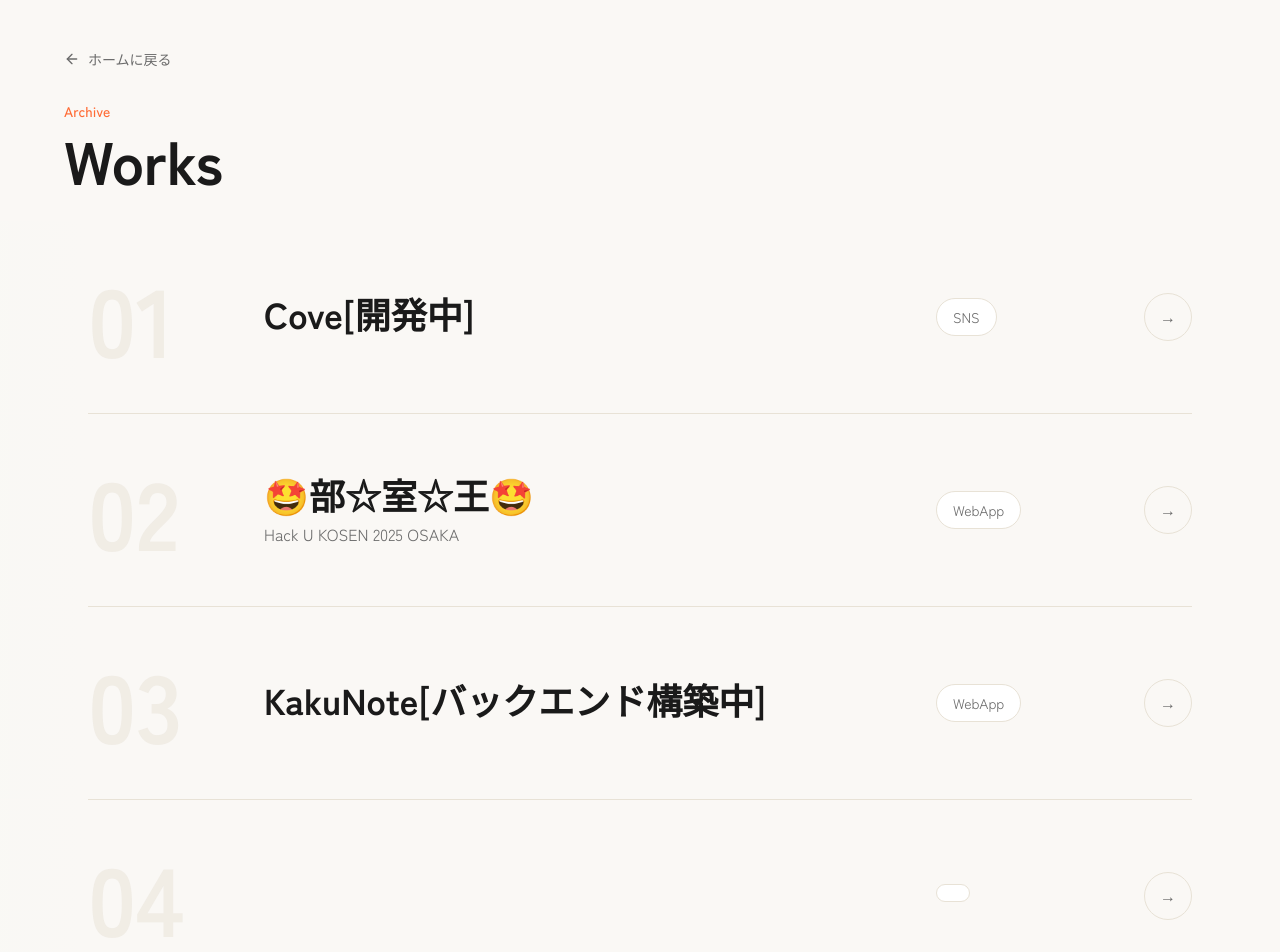
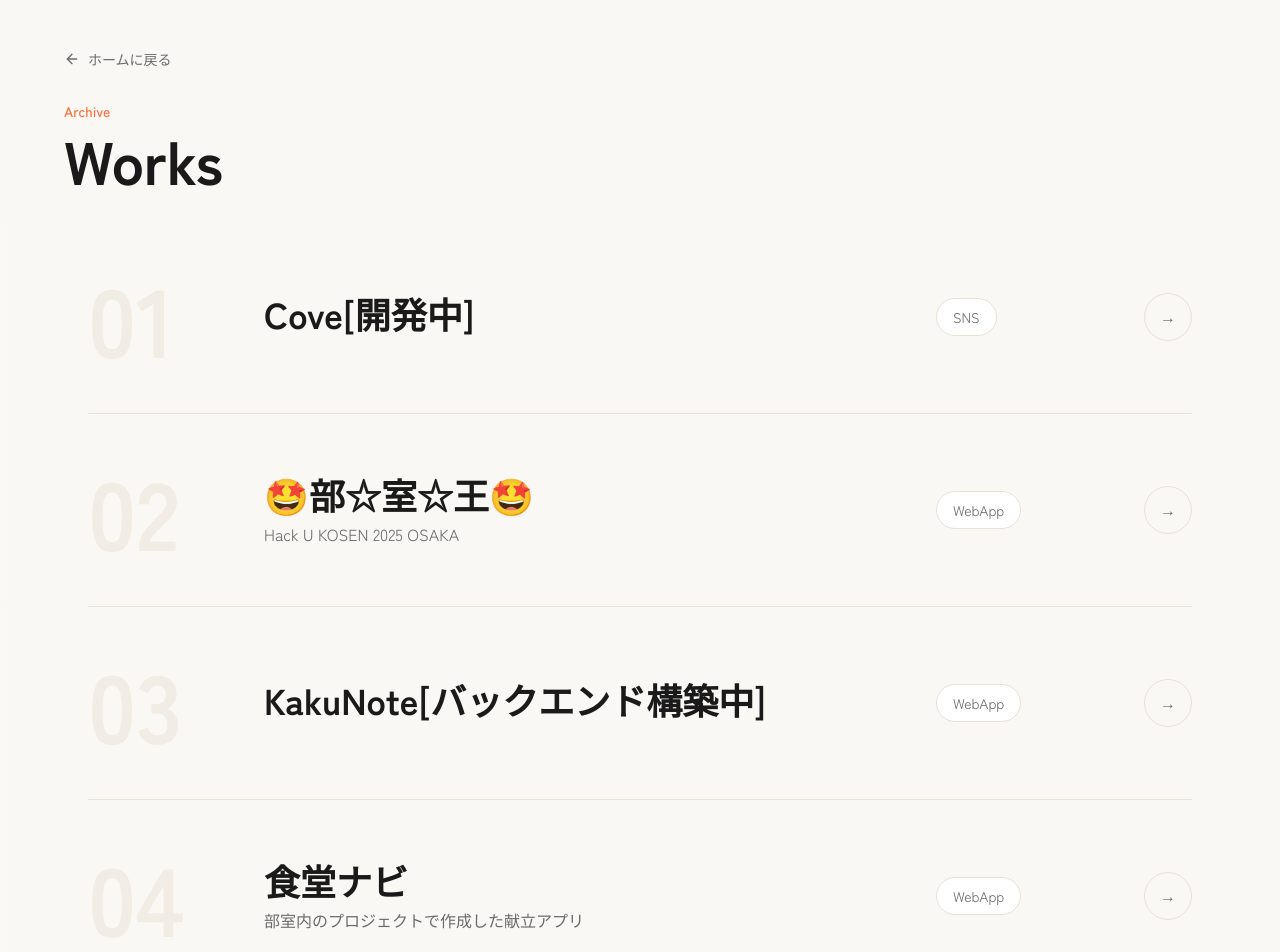
Before and after one commit to HizumeKazushi/portfolio, a Next.js app: page /works in a window 1280 px wide. Shown: the top 952 px of the page. Built offline with nearby package versions, Linux system fonts and the light colour scheme.

Commit message:
feat:ID4追加

```diff
--- a/data/portfolio.js
+++ b/data/portfolio.js
@@ -145,16 +145,16 @@ export const portfolioData = {
     },
     {
       id: 4,
-      title: '',
-      category: '',
-      description: '',
-      fullDescription: '',
-      tags: ['React Native', 'UI Design', 'API Integration'],
-      image: '/images/project3.jpg',
-      link: '/works/3',
+      title: '食堂ナビ',
+      category: 'WebApp',
+      description: '部室内のプロジェクトで作成した献立アプリ',
+      fullDescription: '寮食の献立をすぐ確認できるアプリです。私はリーダー、Webappを担当しました',
+      tags: ['Vuetify', 'Firebase', 'Rasberry Pi'],
+      image: '/images/shokudou_nabi.jpg',
+      link: '/works/4',
       externalLinks: {
-        demo: '',
-        github: '',
+        demo: 'https://shokudou-nabi.web.app/',
+        github: 'https://github.com/HizumeKazushi/shokudou-nabi',
       },
     },
   ],
```
Also changed, not shown: public/images/shokudou_nabi.jpg (added).
